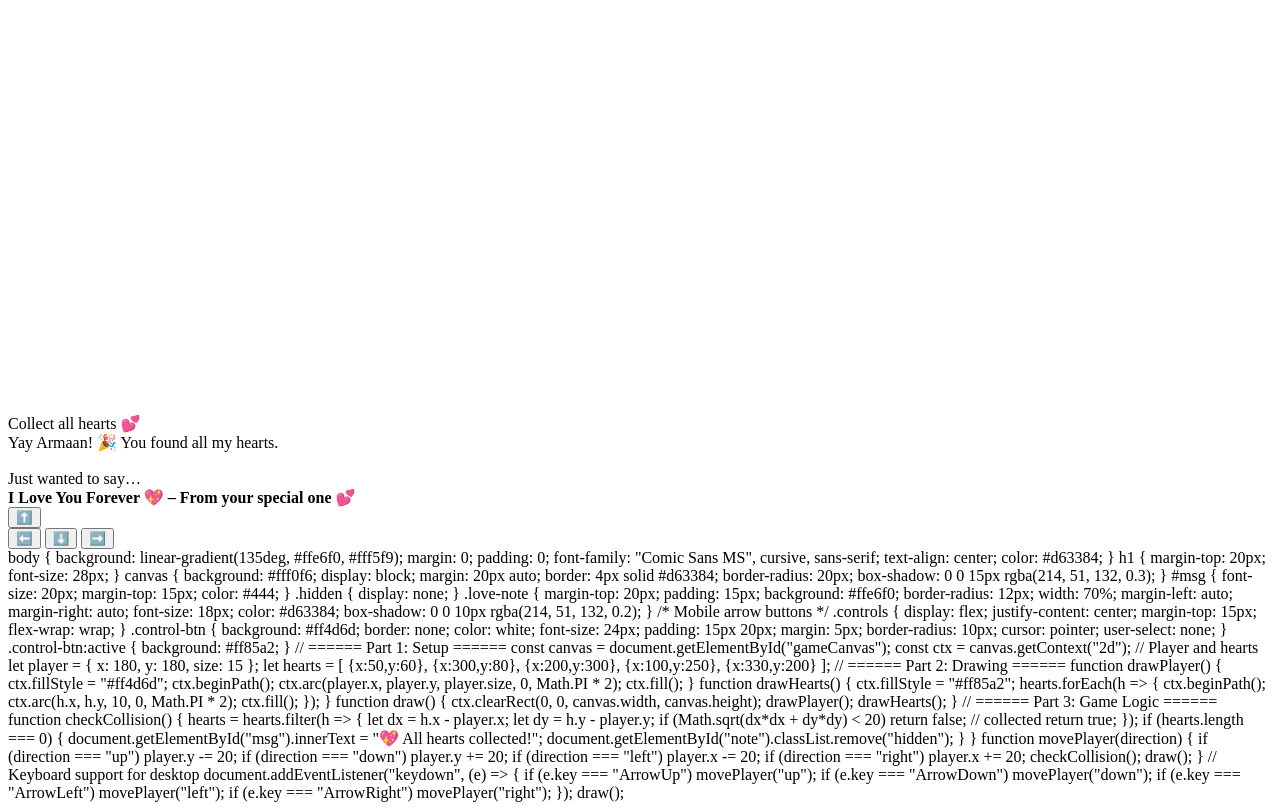
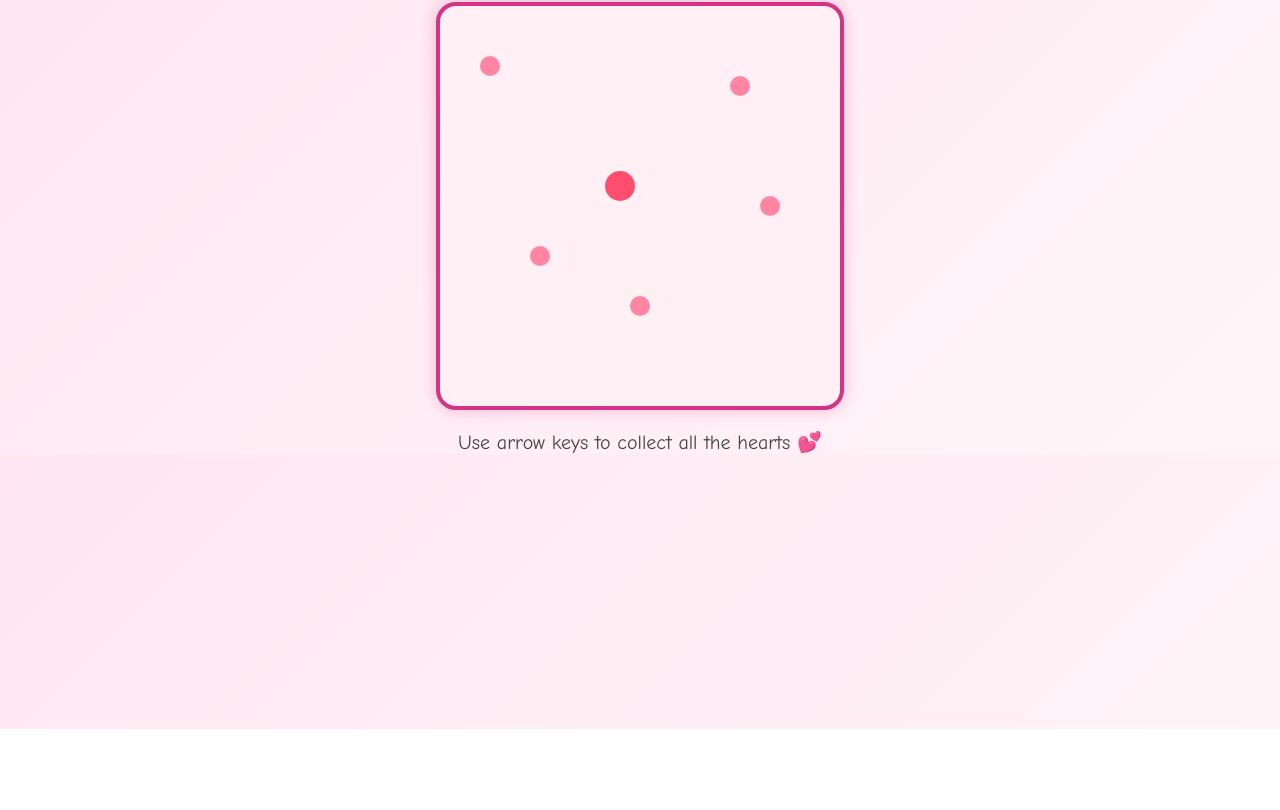
Before and after one commit to Tanu194/New, a plain HTML site: page index.html in a window 1280 px wide. Shown: the part 71-881 px from the top of the page. After the commit the page ends 800 px from the top, so only its background shows below. Drawn offline with Linux system fonts and the light colour scheme.

Commit message:
Update index.html

```diff
--- a/index.html
+++ b/index.html
@@ -3,31 +3,7 @@
 <head>
   <meta charset="UTF-8">
   <title>For Armaan 💖</title>
-  <link rel="stylesheet" href="style.css">
-</head>
-<body>
-  <h1>💘 Armaan’s Love Quest 💘</h1>
-  <canvas id="gameCanvas" width="400" height="400"></canvas>
-  <div id="msg">Collect all hearts 💕</div>
-  <div id="note" class="love-note hidden">
-    Yay Armaan! 🎉 You found all my hearts.<br><br>
-    Just wanted to say… <br>
-    <b>I Love You Forever 💖 – From your special one 💕</b>
-  </div>
-
-  <!-- Mobile controls -->
-  <div class="controls">
-    <button class="control-btn" onclick="movePlayer('up')">⬆️</button>
-  </div>
-  <div class="controls">
-    <button class="control-btn" onclick="movePlayer('left')">⬅️</button>
-    <button class="control-btn" onclick="movePlayer('down')">⬇️</button>
-    <button class="control-btn" onclick="movePlayer('right')">➡️</button>
-  </div>
-
-  <script src="game.js"></script>
-</body>
-</html>
+  <style>
     body {
       background: linear-gradient(135deg, #ffe6f0, #fff5f9);
       margin: 0; padding: 0;
@@ -52,7 +28,9 @@ canvas {
       margin-top: 15px;
       color: #444;
     }
-.hidden { display: none; }
+    .hidden {
+      display: none;
+    }
     .love-note {
       margin-top: 20px;
       padding: 15px;
@@ -65,37 +43,27 @@ canvas {
       color: #d63384;
       box-shadow: 0 0 10px rgba(214, 51, 132, 0.2);
     }
-/* Mobile arrow buttons */
-.controls {
-  display: flex;
-  justify-content: center;
-  margin-top: 15px;
-  flex-wrap: wrap;
-}
-.control-btn {
-  background: #ff4d6d;
-  border: none;
-  color: white;
-  font-size: 24px;
-  padding: 15px 20px;
-  margin: 5px;
-  border-radius: 10px;
-  cursor: pointer;
-  user-select: none;
-}
-.control-btn:active {
-  background: #ff85a2;
-}
-// ====== Part 1: Setup ======
+  </style>
+</head>
+<body>
+  <h1>💘 Armaan’s Love Quest 💘</h1>
+  <canvas id="gameCanvas" width="400" height="400"></canvas>
+  <div id="msg">Use arrow keys to collect all the hearts 💕</div>
+  <div id="note" class="love-note hidden">
+    Yay Armaan! 🎉 You found all my hearts.<br><br>
+    Just wanted to say… <br>
+    <b>I Love You Forever 💖 – From your special one 💕</b>
+  </div>
+
+  <script>
     const canvas = document.getElementById("gameCanvas");
     const ctx = canvas.getContext("2d");
 
-// Player and hearts
     let player = { x: 180, y: 180, size: 15 };
     let hearts = [
       {x:50,y:60}, {x:300,y:80}, {x:200,y:300}, {x:100,y:250}, {x:330,y:200}
     ];
-// ====== Part 2: Drawing ======
+
     function drawPlayer() {
       ctx.fillStyle = "#ff4d6d";
       ctx.beginPath();
@@ -117,35 +85,33 @@ function draw() {
       drawPlayer();
       drawHearts();
     }
-// ====== Part 3: Game Logic ======
+
     function checkCollision() {
       hearts = hearts.filter(h => {
         let dx = h.x - player.x;
         let dy = h.y - player.y;
-    if (Math.sqrt(dx*dx + dy*dy) < 20) return false; // collected
+        if (Math.sqrt(dx*dx + dy*dy) < 20) {
+          return false; // collected
+        }
         return true;
       });
+
       if (hearts.length === 0) {
         document.getElementById("msg").innerText = "💖 All hearts collected!";
         document.getElementById("note").classList.remove("hidden");
       }
     }
 
-function movePlayer(direction) {
-  if (direction === "up") player.y -= 20;
-  if (direction === "down") player.y += 20;
-  if (direction === "left") player.x -= 20;
-  if (direction === "right") player.x += 20;
+    document.addEventListener("keydown", (e) => {
+      if (e.key === "ArrowUp") player.y -= 20;
+      if (e.key === "ArrowDown") player.y += 20;
+      if (e.key === "ArrowLeft") player.x -= 20;
+      if (e.key === "ArrowRight") player.x += 20;
       checkCollision();
       draw();
-}
-
-// Keyboard support for desktop
-document.addEventListener("keydown", (e) => {
-  if (e.key === "ArrowUp") movePlayer("up");
-  if (e.key === "ArrowDown") movePlayer("down");
-  if (e.key === "ArrowLeft") movePlayer("left");
-  if (e.key === "ArrowRight") movePlayer("right");
     });
 
     draw();
+  </script>
+</body>
+</html>
```
Lines whose indentation alone changed are shown as unchanged.
